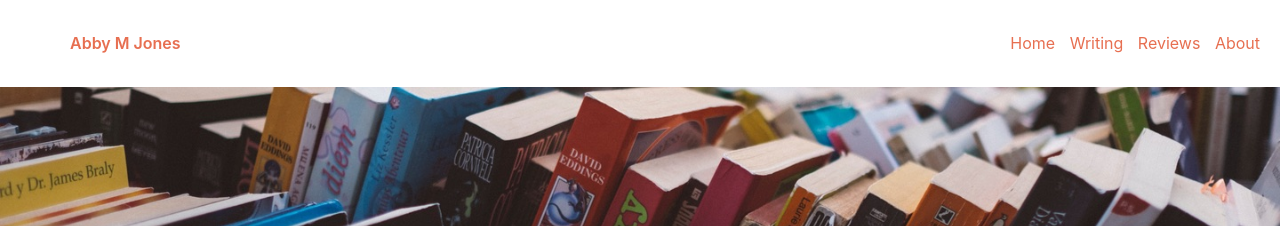
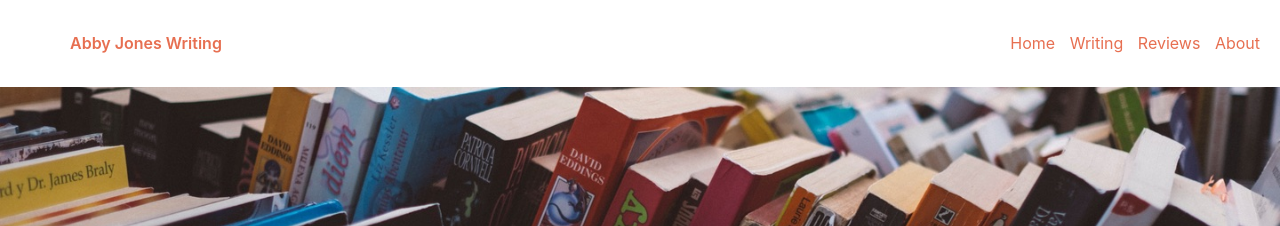
Before and after one commit to coffeewhisky/coffeewhisky.github.io, a Jekyll site: the page built from index.html, in a window 1280 px wide. Shown: the top 226 px of the page. Built offline with Jekyll 4.4.1, drawn with Linux system fonts in a browser that asks for light colours; the list of posts is cut into pages by our own code.

Commit message:
Update header.html

```diff
--- a/_includes/header.html
+++ b/_includes/header.html
@@ -11,7 +11,7 @@
 
   <header>
     <ul>
-      <li class="sitename"><a href="{{ site.baseurl }}/">Abby M Jones</a></li>
+      <li class="sitename"><a href="{{ site.baseurl }}/">Abby Jones Writing</a></li>
       <li><a href="{{ site.baseurl }}/">Home</a></li>
       <li><a href="{{ site.baseurl }}/writing">Writing</a></li>
       <li><a href="{{ site.baseurl }}/reviews">Reviews</a></li>
```
